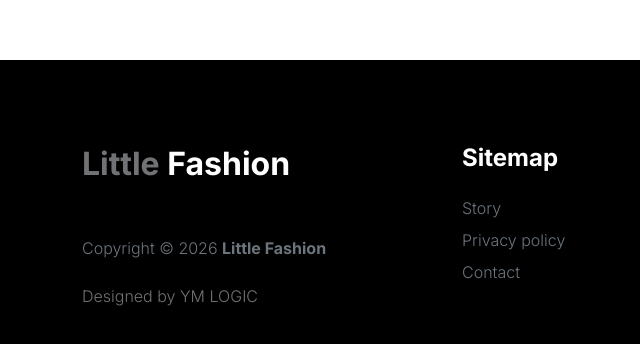
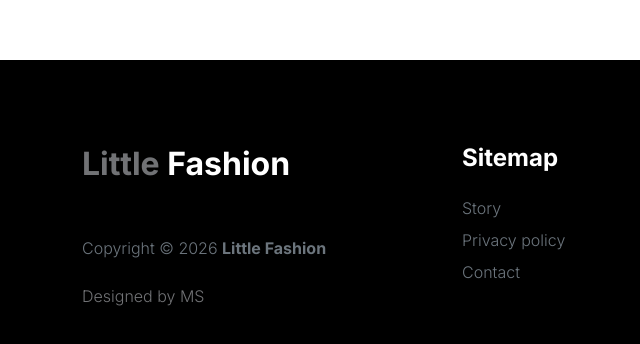
Before and after one commit to mahmoudsaeed69/Fashion, a plain HTML site: page index.html in a window 1280 px wide. Shown: the part 2861-3205 px from the top of the page, 0-640 px from the left. Drawn offline with Linux system fonts and the light colour scheme.

Commit message:
Update index.html

```diff
--- a/index.html
+++ b/index.html
@@ -406,7 +406,7 @@ https://www.tooplate.com/view/2127-little-fashion
                         <h4 class="text-white mb-3"><a href="index.html">Little</a> Fashion</h4>
                         <p class="copyright-text text-muted mt-lg-5 mb-4 mb-lg-0">Copyright © 2026 <strong>Little Fashion</strong></p>
                         <br>
-                        <p class="copyright-text">Designed by <a href="https://www.tooplate.com/" target="_blank">YM LOGIC</a></p>
+                        <p class="copyright-text">Designed by <a href="https://www.tooplate.com/" target="_blank">MS</a></p>
                     </div>
 
                     <div class="col-lg-5 col-8">
```
